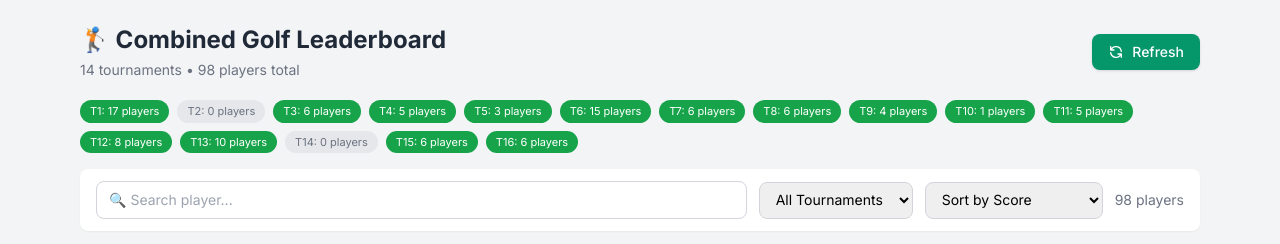
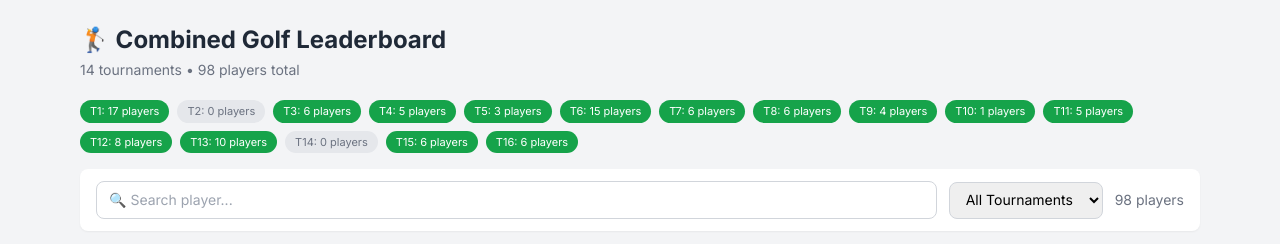
Before and after one commit to baroad06/singha-golf-leaderboard, a website: page landing.html in a window 1280 px wide. Shown: the top 244 px of the page. Drawn offline with nearby package versions, Linux system fonts and the light colour scheme.

Commit message:
Remove refresh button and sort by name/tournament options

```diff
--- a/landing.html
+++ b/landing.html
@@ -26,17 +26,12 @@
   <div class="max-w-6xl mx-auto px-4 py-6">
 
     <!-- Header -->
+    <!-- Header -->
     <div class="flex items-center justify-between mb-5">
       <div>
         <h1 class="text-2xl font-bold text-gray-800">🏌️ Combined Golf Leaderboard</h1>
         <p class="text-sm text-gray-500 mt-1" id="subtitle">Loading...</p>
       </div>
-      <button id="refreshBtn" onclick="refreshData()" class="flex items-center gap-2 bg-emerald-600 hover:bg-emerald-700 text-white px-4 py-2 rounded-lg text-sm font-medium shadow transition-all active:scale-95">
-        <svg class="w-4 h-4" fill="none" stroke="currentColor" viewBox="0 0 24 24">
-          <path stroke-linecap="round" stroke-linejoin="round" stroke-width="2" d="M4 4v5h.582m15.356 2A8.001 8.001 0 004.582 9m0 0H9m11 11v-5h-.581m0 0a8.003 8.003 0 01-15.357-2m15.357 2H15"/>
-        </svg>
-        Refresh
-      </button>
     </div>
 
     <!-- Tournament pills -->
@@ -47,13 +42,7 @@
       <input type="text" id="searchInput" placeholder="🔍 Search player..." oninput="renderTable()" class="flex-1 min-w-[180px] text-sm border border-gray-300 rounded-lg px-3 py-2 focus:outline-none focus:ring-2 focus:ring-emerald-500">
       <select id="filterSelect" onchange="renderTable()" class="text-sm border border-gray-300 rounded-lg px-3 py-2 focus:outline-none focus:ring-2 focus:ring-emerald-500">
         <option value="all">All Tournaments</option>
-      </select>
-      <select id="sortSelect" onchange="renderTable()" class="text-sm border border-gray-300 rounded-lg px-3 py-2 focus:outline-none focus:ring-2 focus:ring-emerald-500">
-        <option value="score">Sort by Score</option>
-        <option value="name">Sort by Name</option>
-        <option value="tournament">Sort by Tournament</option>
-      </select>
-      <div class="ml-auto text-sm text-gray-500" id="totalCount">—</div>
+      </select><div class="ml-auto text-sm text-gray-500" id="totalCount">—</div>
     </div>
 
     <!-- Table -->
@@ -79,7 +68,7 @@
       </div>
     </div>
 
-    <div class="text-center text-xs text-gray-400 mt-4">Data scraped from Trackman Golf Portal • Refresh to update</div>
+    <div class="text-center text-xs text-gray-400 mt-4">Data scraped from Trackman Golf Portal</div>
   </div>
 
   <script>
@@ -150,17 +139,13 @@
       const tbody = document.getElementById('tableBody');
       const search = document.getElementById('searchInput').value.toLowerCase();
       const filter = document.getElementById('filterSelect').value;
-      const sort = document.getElementById('sortSelect').value;
-
       let rows = filter === 'all' ? allRows : allRows.filter(r => r.tournament === filter);
       if (search) rows = rows.filter(r => r.player.toLowerCase().includes(search));
 
       // Golf ranking: same score = same rank, next rank skips accordingly
       rows.sort((a, b) => {
-        if (sort === 'name') return a.player.localeCompare(b.player);
-        if (sort === 'tournament') return a.tournament.localeCompare(b.tournament);
         const sa = parseScore(a.score), sb = parseScore(b.score);
-        return sa !== sb ? sa - sb : a.player.localeCompare(b.player);
+        return sa - sb;
       });
 
       // Assign golf ranks
@@ -200,21 +185,6 @@
     }
 
     init();
-
-    async function refreshData() {
-      const btn = document.getElementById("refreshBtn");
-      if (btn) { btn.disabled = true; btn.textContent = "Refreshing..."; }
-      try {
-        const res = await fetch("/api/refresh", { method: "POST", headers: { "Content-Type": "application/json" } });
-        const data = await res.json();
-        if (data.ok) { location.reload(); } else { alert("Refresh failed: " + data.error); }
-      } catch(e) {
-        // Fallback: just reload
-        location.reload();
-      } finally {
-        if (btn) { btn.disabled = false; btn.innerHTML = `<svg class="w-4 h-4" fill="none" stroke="currentColor" viewBox="0 0 24 24"><path stroke-linecap="round" stroke-linejoin="round" stroke-width="2" d="M4 4v5h.582m15.356 2A8.001 8.001 0 004.582 9m0 0H9m11 11v-5h-.581m0 0a8.003 8.003 0 01-15.357-2m15.357 2H15"/></svg> Refresh`; }
-      }
-    }
-  </script>
+</script>
 </body>
 </html>
```
